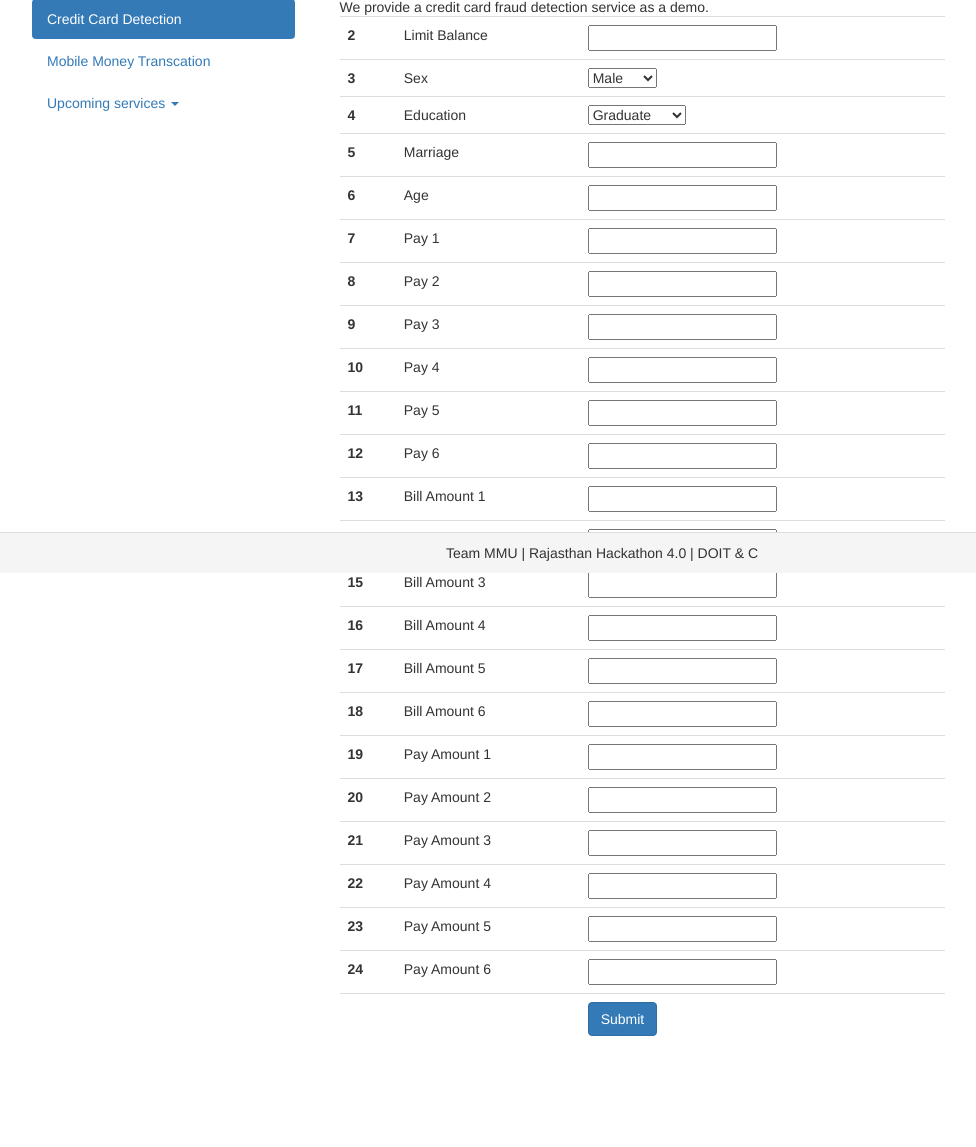
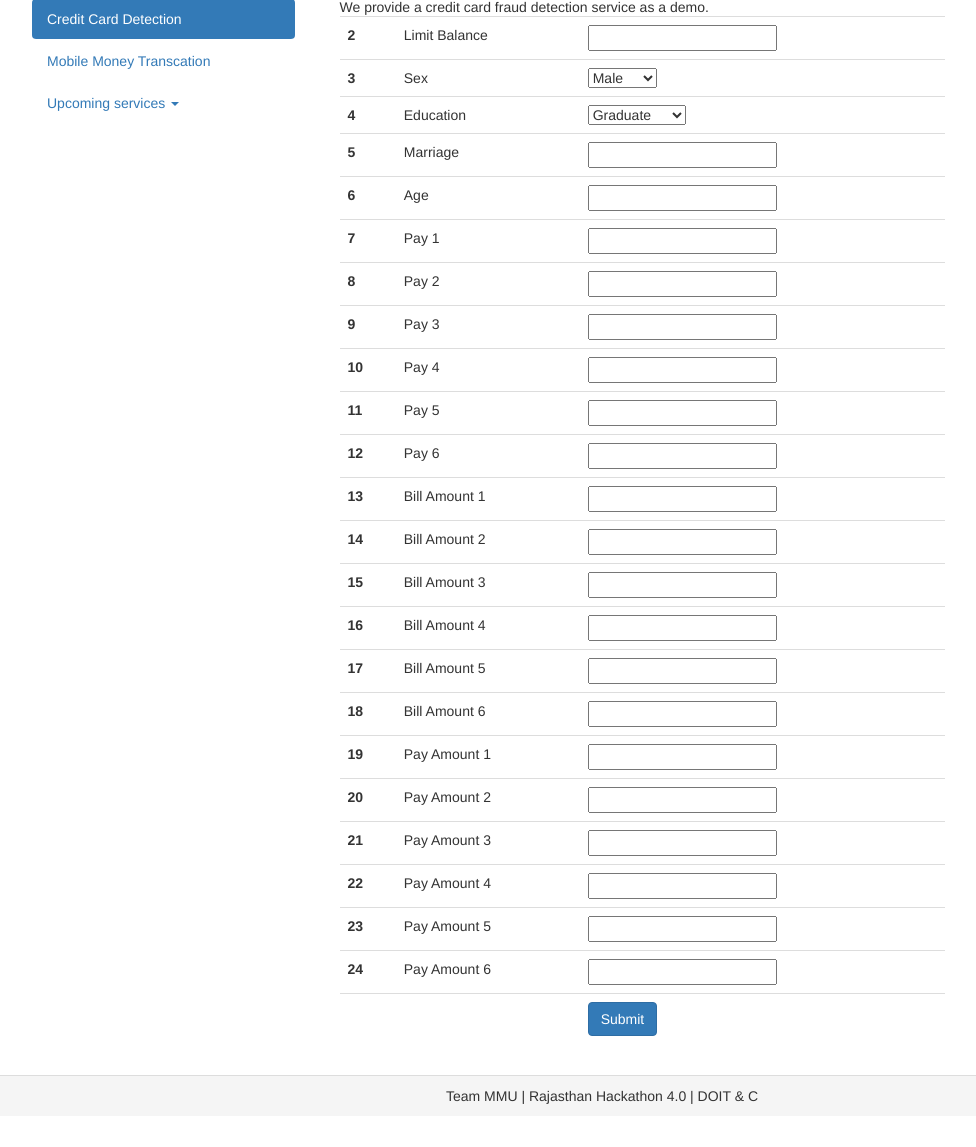
Before and after one commit to Marwari/FDS, a Django app: page /creditcard/ in a window 1280 px wide. Shown: the part 217-1364 px from the top of the page, without its empty margins (38-1014 px from the left). Before the commit the page ends 1253 px from the top, so only its background shows below. Run offline with Django 3.2, Linux system fonts and the light colour scheme; a user stored in the database is signed in; parts of the project's set-up code (start-up, migrations or seed data) failed here and were passed over; some libraries are stand-ins or nearby versions.

Commit message:
creditcard template *fix

```diff
--- a/dashboard/templates/creditcard.html
+++ b/dashboard/templates/creditcard.html
@@ -194,9 +194,18 @@
 		</div>
 		</div>
 </div>
+ <div><p></p></div>
 
         <!--Services page ends here-->
-        {% include "footer.html" %}
+      <footer id="footer">
+    <div class="footer-copyright">
+        <div class="navbar navbar-inner navbar-bottom">
+            <p class="muted credit text-center panel-footer">
+                Team MMU | Rajasthan Hackathon 4.0 | DOIT & C
+            </p>
+        </div>
+    </div>
+</footer>
 
         {% include "scripts.html" %}
     </body>
```
